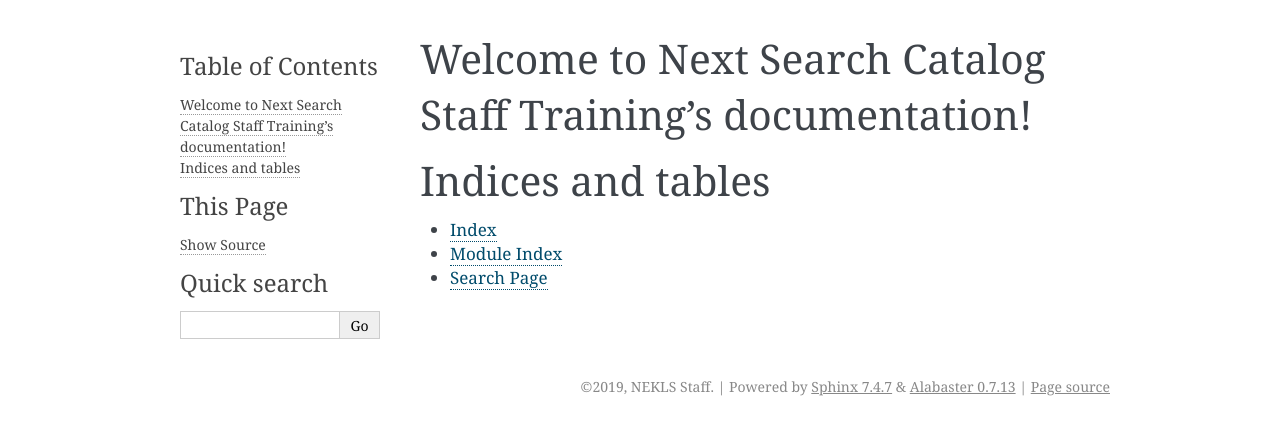
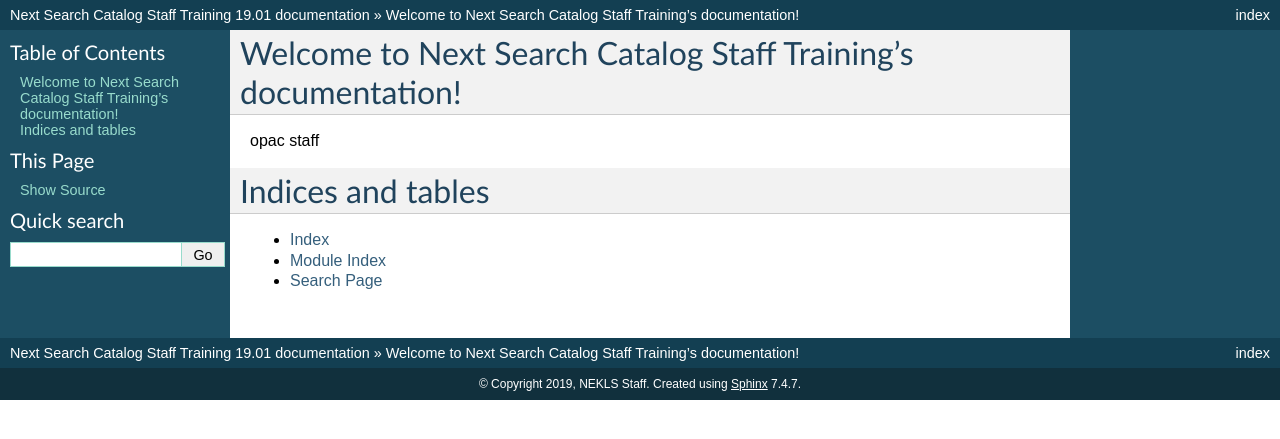
Before and after one commit to northeast-kansas-library-system/next.training, a Sphinx documentation site: the page built from source/index.rst, in a window 1280 px wide. Shown: the top 439 px of the page. Built offline with Sphinx 7.4.7, drawn with Linux system fonts in a browser that asks for light colours.

Commit message:
updated 2 files

```diff
--- a/source/conf.py
+++ b/source/conf.py
@@ -75,7 +75,7 @@ pygments_style = 'sphinx'
 # The theme to use for HTML and HTML Help pages.  See the documentation for
 # a list of builtin themes.
 #
-html_theme = 'alabaster'
+html_theme = 'classic'
 
 # Theme options are theme-specific and customize the look and feel of a theme
 # further.  For a list of options available for each theme, see the
--- a/source/index.rst
+++ b/source/index.rst
@@ -10,7 +10,8 @@ Welcome to Next Search Catalog Staff Training's documentation!
    :maxdepth: 2
    :caption: Contents:
 
-
+opac
+staff
 
 Indices and tables
 ==================
```
